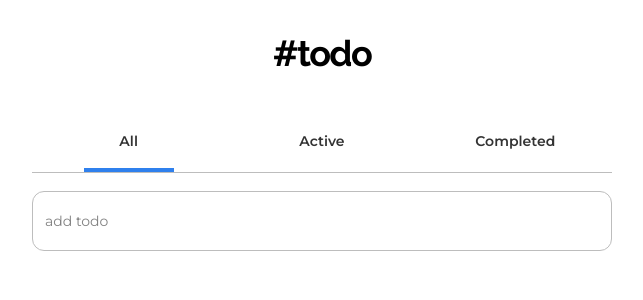
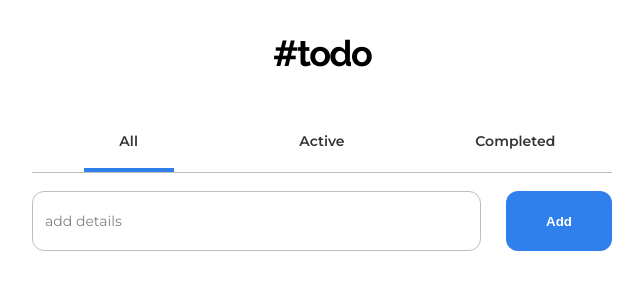
Before and after one commit to Abots-jzm/todoApp, a React (Create React App) app: page /all in a window 1280 px wide. Shown: the top 300 px of the page, without its empty margins (318-961 px from the left). Built offline with nearby package versions, Linux system fonts and the light colour scheme.

Commit message:
bug fix 1.5

```diff
--- a/src/components/ActiveTodo.tsx
+++ b/src/components/ActiveTodo.tsx
@@ -39,7 +39,7 @@ const ActiveTodo: React.FC<Props> = (props) => {
 	const textClasses = `${classes.text} ${isStrikeThrough ? classes.strikeThrough : ""}`;
 
 	return (
-		<motion.div className={classes.todo} onClick={completeTodo} variants={todoVariant} initial="hidden" animate="visible" layout>
+		<motion.div className={classes.todo} onClick={completeTodo} variants={todoVariant} initial="hidden" animate="visible" layout="position">
 			<div className={classes.checkbox}>&nbsp;</div>
 			<div className={textClasses}>{props.children}</div>
 		</motion.div>
--- a/src/components/AddTodo.module.css
+++ b/src/components/AddTodo.module.css
@@ -18,3 +18,28 @@
   font-weight: 400;
   color: #828282;
 }
+
+.button {
+  font-weight: 600;
+  flex-shrink: 0;
+  color: white;
+  padding: 2rem 4rem;
+  background-color: #2f80ed;
+  outline: none;
+  border: none;
+  border-radius: 12px;
+
+  transition: background-color .2s;
+}
+
+.button:active {
+  background-color: #4890ef;
+}
+
+@media (hover: hover) {
+  .button:hover {
+    background-color: #4890ef;
+    cursor: pointer;
+  }
+
+}
--- a/src/components/AddTodo.tsx
+++ b/src/components/AddTodo.tsx
@@ -17,7 +17,10 @@ const AddTodo: React.FC = () => {
 	return (
 		<>
 			<form className={classes.container} onSubmit={createTodo}>
-				<input required value={input} className={classes.input} type="text" placeholder="add todo" onChange={(e) => setInput(e.target.value)} />
+				<input required value={input} className={classes.input} type="text" placeholder="add details" onChange={(e) => setInput(e.target.value)} />
+				<button type="submit" className={classes.button} onClick={createTodo}>
+					Add
+				</button>
 			</form>
 			<Outlet />
 		</>
--- a/src/components/CompletedTodo.tsx
+++ b/src/components/CompletedTodo.tsx
@@ -37,7 +37,7 @@ const CompletedTodo: React.FC<Props> = (props) => {
 	}
 
 	return (
-		<motion.div layout className={classes.todo} onClick={uncompleteTodo} variants={todoVariant} initial="hidden" animate="visible">
+		<motion.div layout="position" className={classes.todo} onClick={uncompleteTodo} variants={todoVariant} initial="hidden" animate="visible">
 			<div className={classes.checkbox}>
 				<img src={Tick} alt="Tick" />
 			</div>
```
